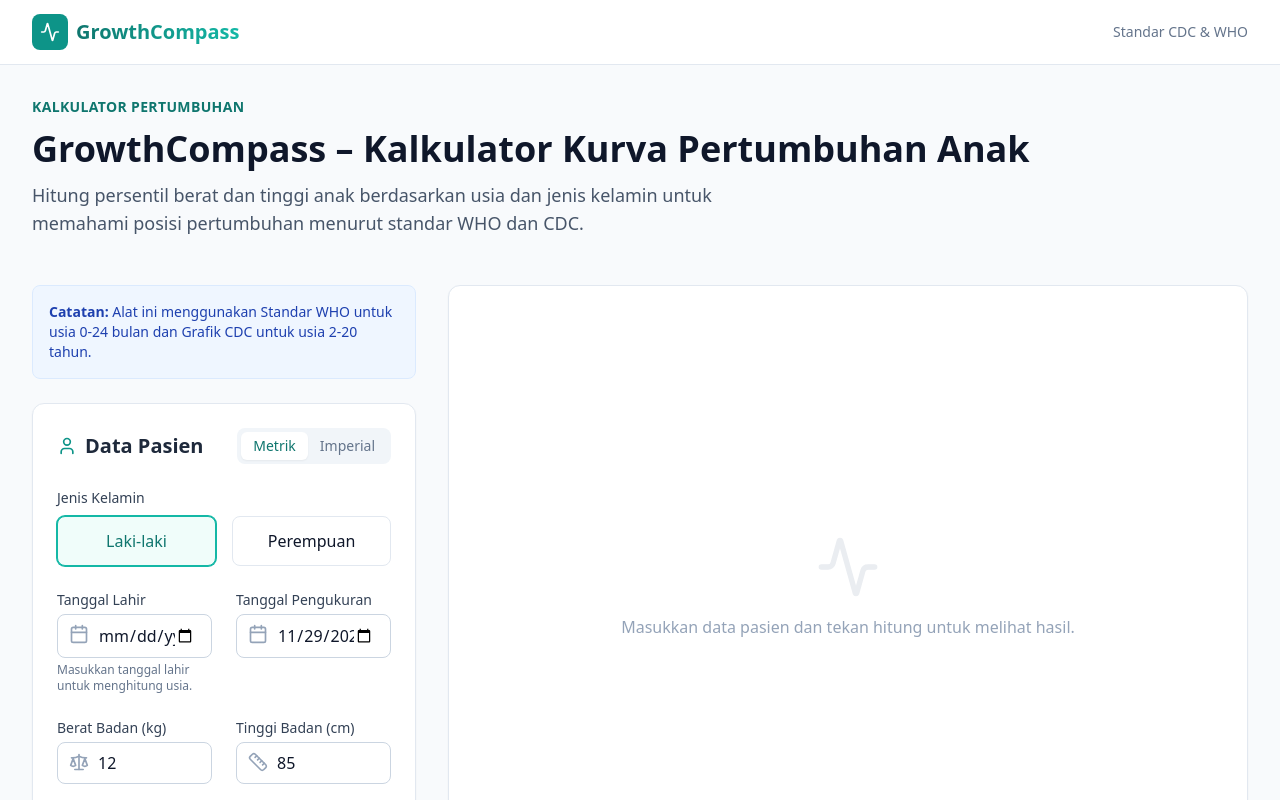
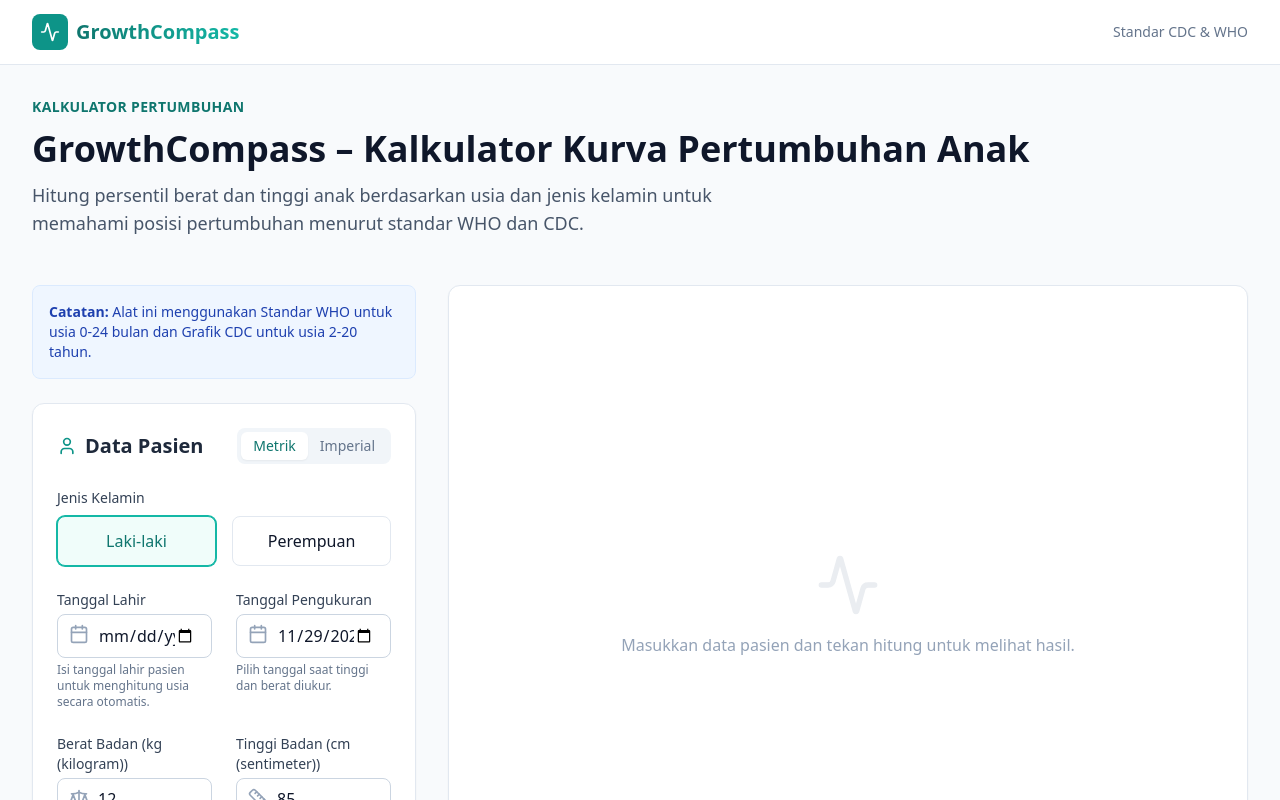
Before and after one commit to psychoMetryx/KurvaTumbuhZMC, a React (Vite) app: page / in a window 1280 px wide. Shown: the top 800 px of the page. Built offline with nearby package versions, Linux system fonts and the light colour scheme.

Commit message:
Improve patient form guidance

```diff
--- a/components/PatientForm.tsx
+++ b/components/PatientForm.tsx
@@ -83,9 +83,7 @@ const PatientForm: React.FC<Props> = ({ data, onChange, onCalculate }) => {
               onChange={(e) => handleChange('dob', e.target.value)}
               className="w-full pl-10 pr-4 py-2 border border-slate-300 rounded-lg focus:ring-2 focus:ring-teal-500 focus:border-teal-500 outline-none"
             />
-            {!data.dob && (
-              <p className="mt-1 text-xs text-slate-500">Masukkan tanggal lahir untuk menghitung usia.</p>
-            )}
+            <p className="mt-1 text-xs text-slate-500">Isi tanggal lahir pasien untuk menghitung usia secara otomatis.</p>
           </div>
         </div>
         <div>
@@ -98,31 +96,38 @@ const PatientForm: React.FC<Props> = ({ data, onChange, onCalculate }) => {
               onChange={(e) => handleChange('measurementDate', e.target.value)}
               className="w-full pl-10 pr-4 py-2 border border-slate-300 rounded-lg focus:ring-2 focus:ring-teal-500 focus:border-teal-500 outline-none"
             />
+            <p className="mt-1 text-xs text-slate-500">Pilih tanggal saat tinggi dan berat diukur.</p>
           </div>
         </div>
 
         {/* Measurements */}
         <div>
-          <label className="block text-sm font-medium text-slate-700 mb-1">Berat Badan ({unit === 'metric' ? 'kg' : 'lbs'})</label>
+          <label className="block text-sm font-medium text-slate-700 mb-1">
+            Berat Badan ({unit === 'metric' ? 'kg (kilogram)' : 'lbs (pound)'})
+          </label>
           <div className="relative">
             <Scale className="absolute left-3 top-2.5 w-5 h-5 text-slate-400" />
             <input
               type="number"
               step="0.1"
               value={displayWeight}
+              placeholder="cth: 12.4 kg / 27.3 lbs"
               onChange={(e) => handleWeightChange(e.target.value)}
               className="w-full pl-10 pr-4 py-2 border border-slate-300 rounded-lg focus:ring-2 focus:ring-teal-500 focus:border-teal-500 outline-none"
             />
           </div>
         </div>
         <div>
-          <label className="block text-sm font-medium text-slate-700 mb-1">Tinggi Badan ({unit === 'metric' ? 'cm' : 'in'})</label>
+          <label className="block text-sm font-medium text-slate-700 mb-1">
+            Tinggi Badan ({unit === 'metric' ? 'cm (sentimeter)' : 'in (inci)'})
+          </label>
           <div className="relative">
             <Ruler className="absolute left-3 top-2.5 w-5 h-5 text-slate-400" />
             <input
               type="number"
               step="0.1"
               value={displayHeight}
+              placeholder="cth: 85 cm / 33.5 in"
               onChange={(e) => handleHeightChange(e.target.value)}
               className="w-full pl-10 pr-4 py-2 border border-slate-300 rounded-lg focus:ring-2 focus:ring-teal-500 focus:border-teal-500 outline-none"
             />
```
